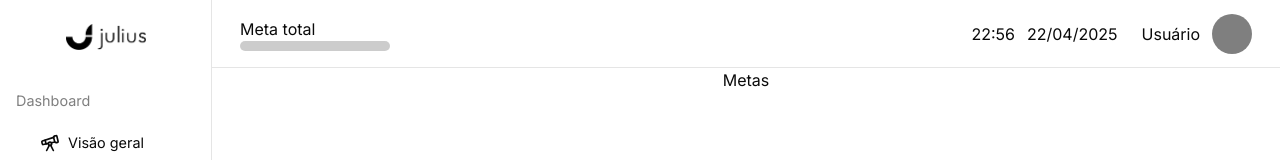
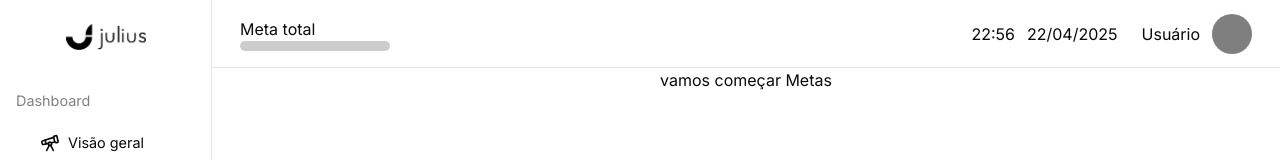
Before and after one commit to renatogomesf/julius, a Next.js app: page /dashboard/metas in a window 1280 px wide. Shown: the top 160 px of the page. Built offline with nearby package versions, Linux system fonts and the light colour scheme.

Commit message:
Update page.tsx

```diff
--- a/src/app/(pages)/dashboard/metas/page.tsx
+++ b/src/app/(pages)/dashboard/metas/page.tsx
@@ -1,7 +1,7 @@
 export default function Metas() {
   return (
     <div>
-      <h1>Metas</h1>
+      <h1>vamos começar Metas</h1>
     </div>
   );
 }
```
